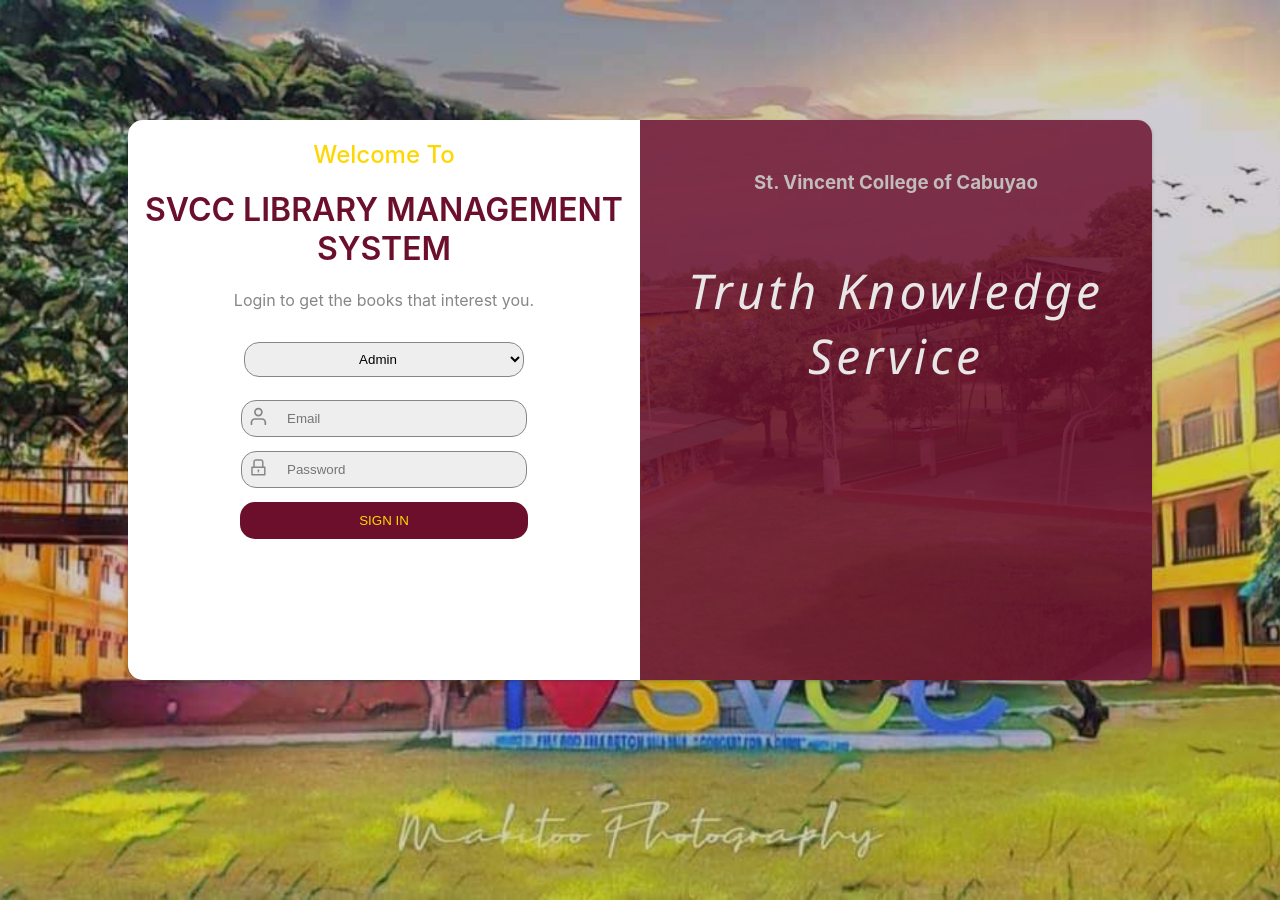
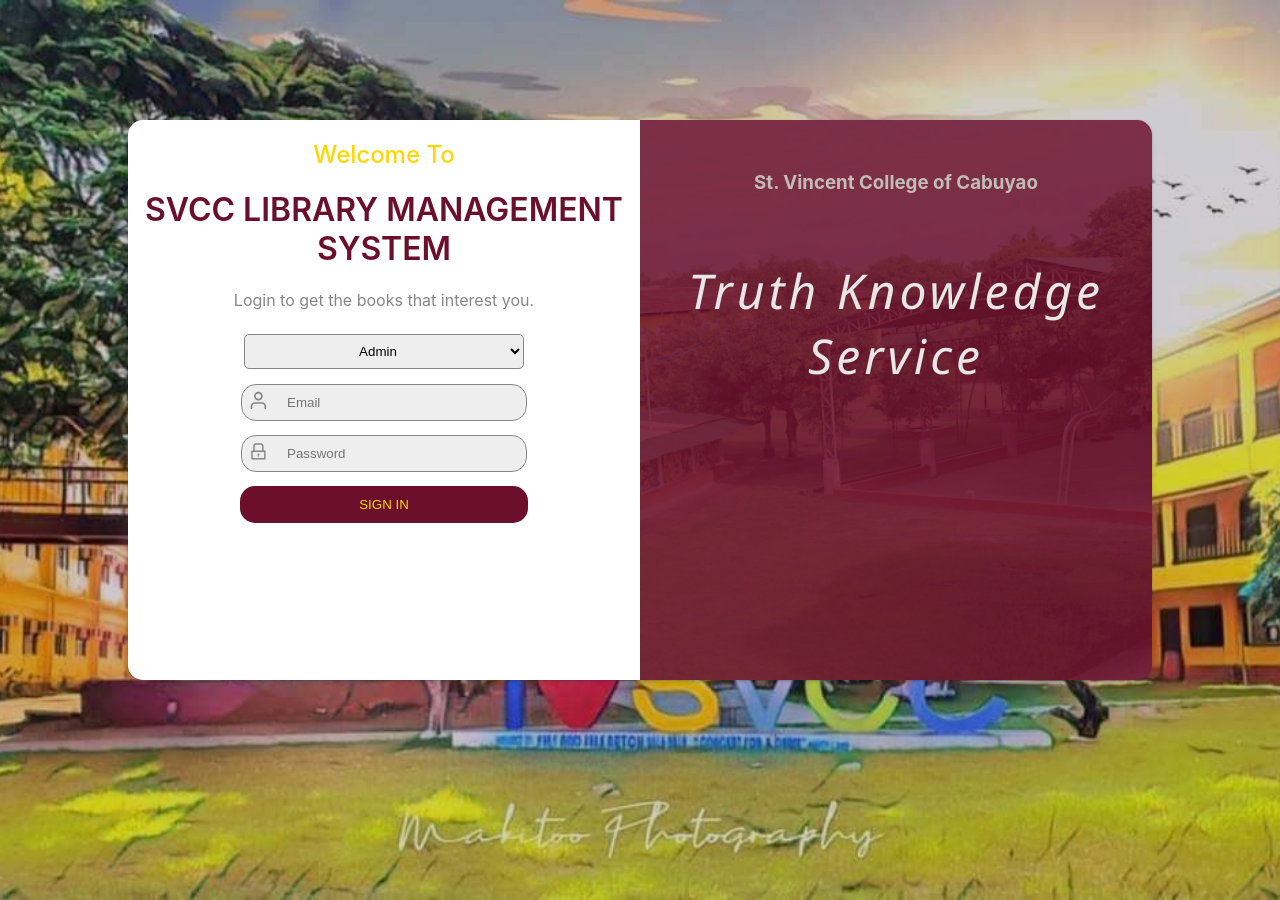
Before and after one commit to astridpx/REACT-SVCC-Library-Management-System-Client, a React (Create React App) app: page /Login in a window 1280 px wide. Built offline with nearby package versions, Linux system fonts and the light colour scheme.

Commit message:
Littel changes on login form

```diff
--- a/src/Styles/Login.scss
+++ b/src/Styles/Login.scss
@@ -84,7 +84,7 @@
     @include flexCenter(unset);
     text-align: center;
     flex-direction: column;
-    row-gap: 1rem;
+    row-gap: 0.5rem;
     // align-items: unset;
 
     h2 {
@@ -106,7 +106,7 @@
       .dropDown {
         width: 100%;
         padding: 8px 10px;
-        border-radius: 15px;
+        border-radius: 5px;
         text-align: center;
         background-color: #eee;
         border: 1px solid $txt-clr1;
@@ -291,7 +291,7 @@
       .dropDown {
         width: 100%;
         padding: 8px 10px;
-        border-radius: 15px;
+        border-radius: 5px;
         text-align: center;
         background-color: #eee;
         border: 1px solid $txt-clr1;
@@ -301,7 +301,7 @@
 
     // FORM
     .studentForm {
-      padding-top: 1rem;
+      padding-top: 0.5rem;
       row-gap: 0;
       height: max-content;
 
```
Also changed, not shown: src/Css/Login.css, 1 other file (tests, documents, lock files or other folders).
